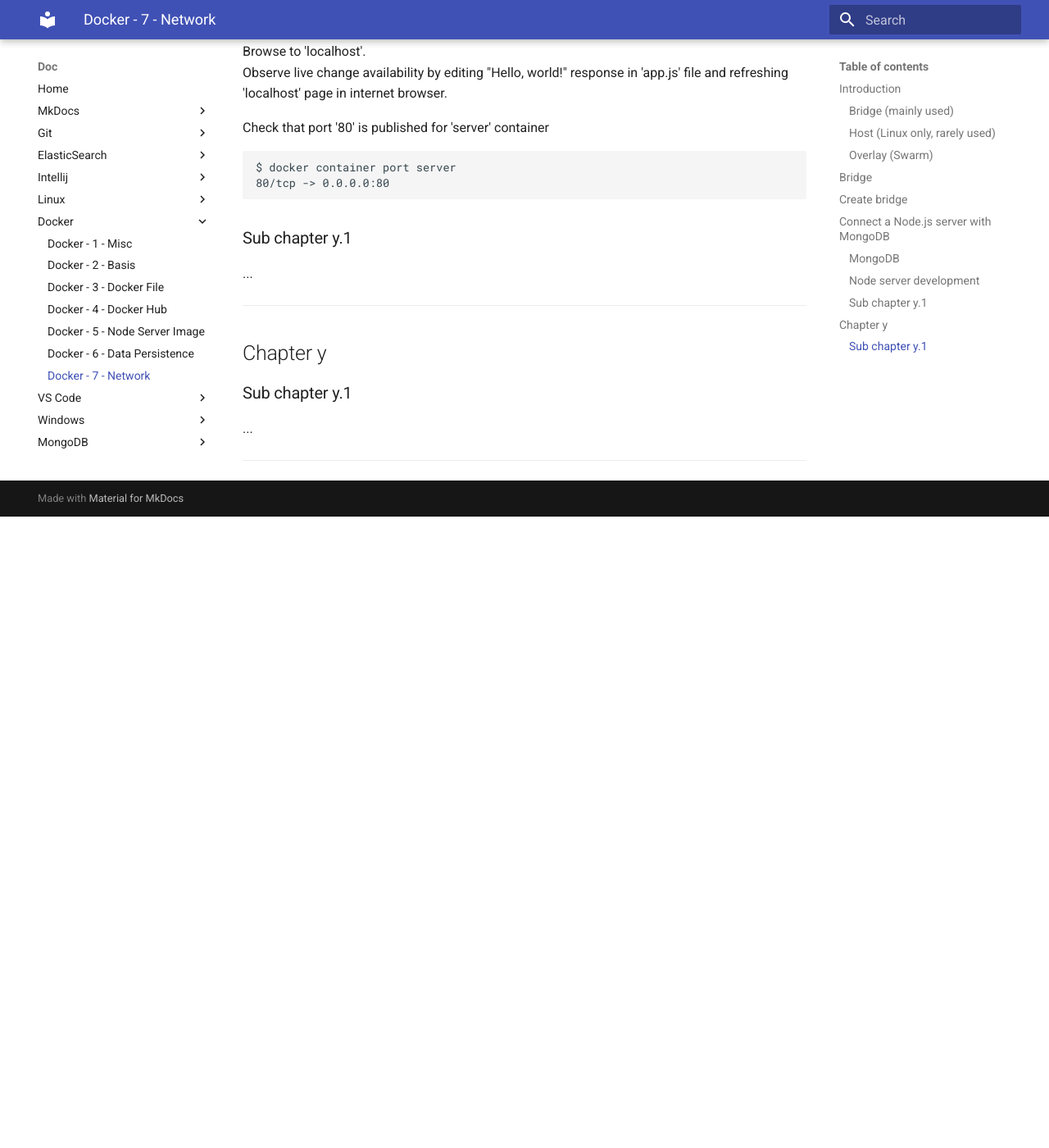
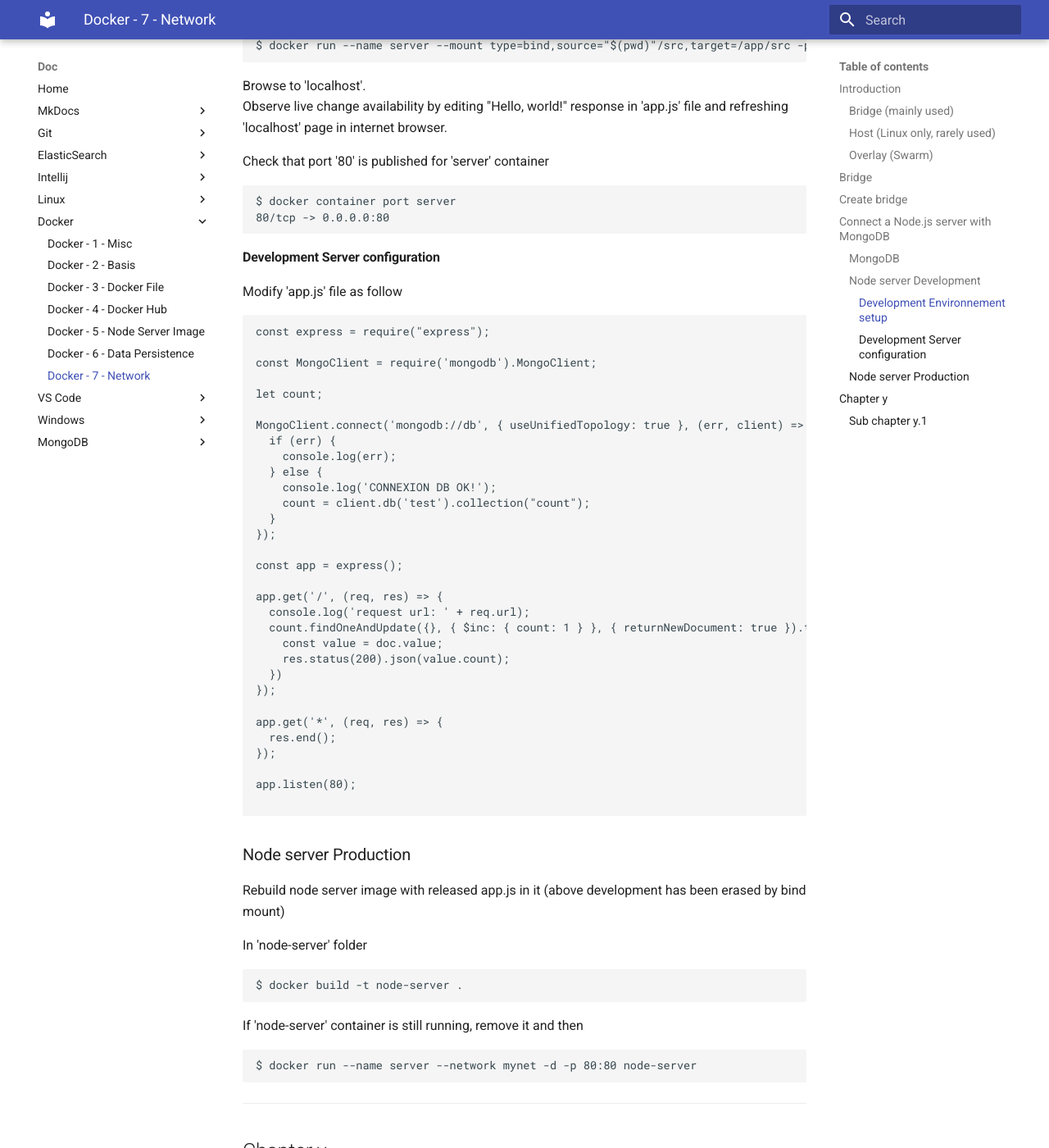
Before and after one commit to oldu73/doc, an MkDocs documentation site: the page built from docs/docker/7-docker-network.md, in a window 1280 px wide and 1400 px high, scrolled down 6162 px. Shown: the whole window at 82% size. Built offline with MkDocs 1.6.1 and Material for MkDocs 9.7.7, drawn with Linux system fonts in a browser that asks for light colours; before the commit the page ends 6792 px from its top, so only the background shows below that; some of the changed text lies outside the part shown.

Commit message:
docker - network - Connect a Node.js server with MongoDB - server configuration and production

````diff
--- a/docs/docker/7-docker-network.md
+++ b/docs/docker/7-docker-network.md
@@ -232,7 +232,9 @@ bye
 $c exit
 ```
 
-### Node server development
+### Node server Development
+
+#### Development Environnement setup
 
 First step, application development with bind mount.
 
@@ -296,9 +298,56 @@ $ docker container port server
 80/tcp -> 0.0.0.0:80
 ```
 
-### Sub chapter y.1
+#### Development Server configuration
 
-...
+Modify 'app.js' file as follow
+```javascript
+const express = require("express");
+
+const MongoClient = require('mongodb').MongoClient;
+
+let count;
+
+MongoClient.connect('mongodb://db', { useUnifiedTopology: true }, (err, client) => {
+  if (err) {
+    console.log(err);
+  } else {
+    console.log('CONNEXION DB OK!');
+    count = client.db('test').collection("count");
+  }
+});
+
+const app = express();
+
+app.get('/', (req, res) => {
+  console.log('request url: ' + req.url);
+  count.findOneAndUpdate({}, { $inc: { count: 1 } }, { returnNewDocument: true }).then((doc) => {
+    const value = doc.value;
+    res.status(200).json(value.count);
+  })
+});
+
+app.get('*', (req, res) => {
+  res.end();
+});
+
+app.listen(80);
+
+```
+
+### Node server Production
+
+Rebuild node server image with released app.js in it (above development has been erased by bind mount)
+
+In 'node-server' folder
+```console
+$ docker build -t node-server .
+```
+
+If 'node-server' container is still running, remove it and then
+```console
+$ docker run --name server --network mynet -d -p 80:80 node-server
+```
 
 ***
 
````
